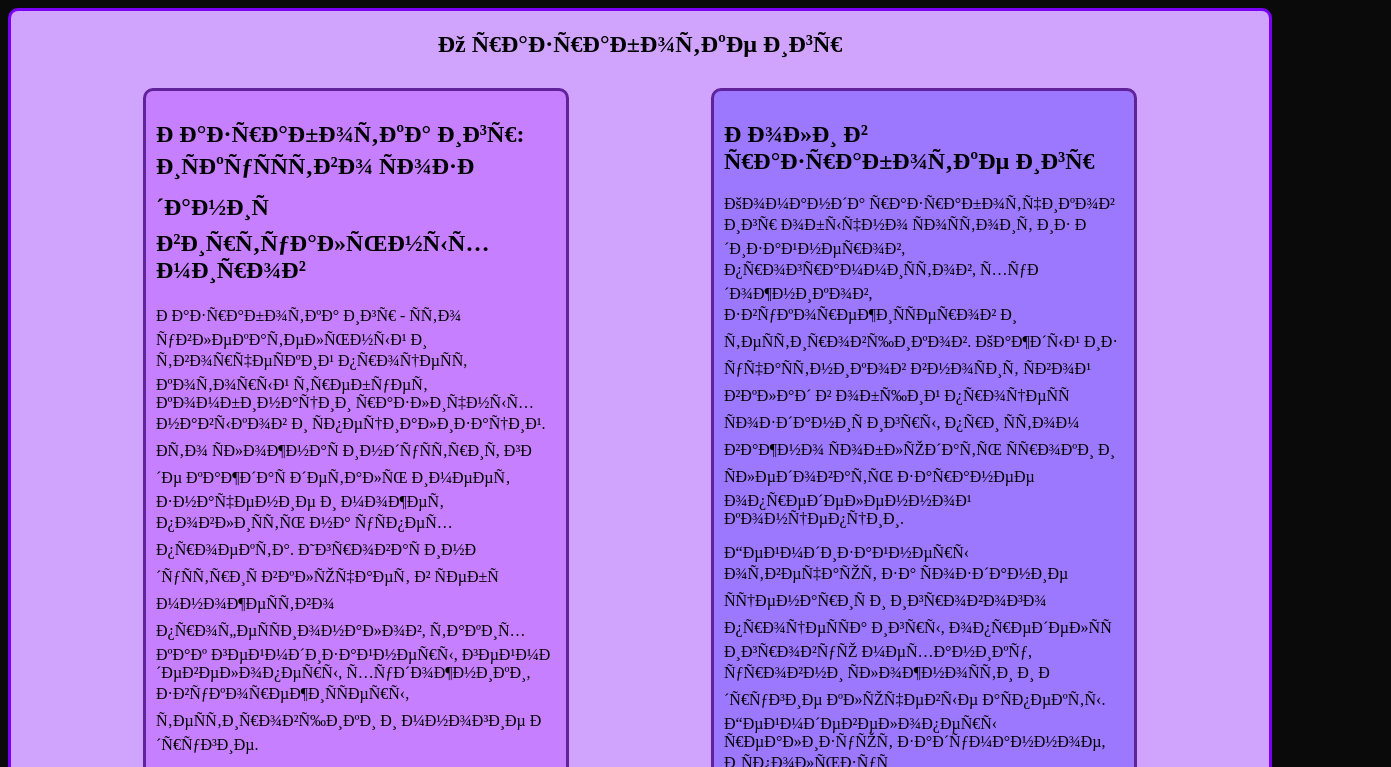
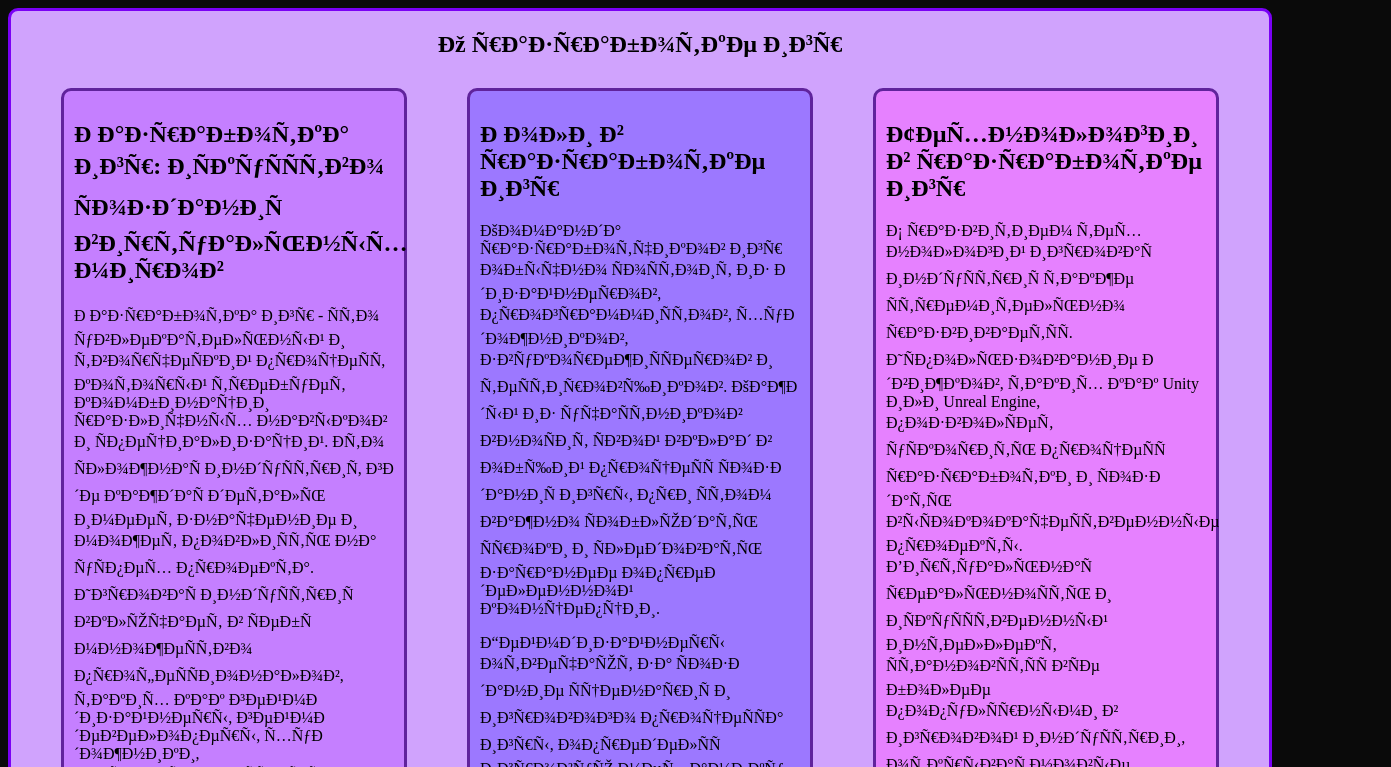
Before and after one commit to St-Hamer/musical-dollop, a plain HTML site: page index.html in a window 1280 px wide. Shown: the top 767 px of the page, 1391 px wide, since content can reach past the window. Drawn offline with Linux system fonts and the light colour scheme.

Commit message:
Update css.css

```diff
--- a/css.css
+++ b/css.css
@@ -10,7 +10,8 @@
     flex-wrap: wrap
 }
 .article_vid{
-    max-width: 400px;
+    min-width: 100px;
+    max-width: 320px;
     border-style: solid;
     border-radius: 10px;
     border-color: #60239c;
```
